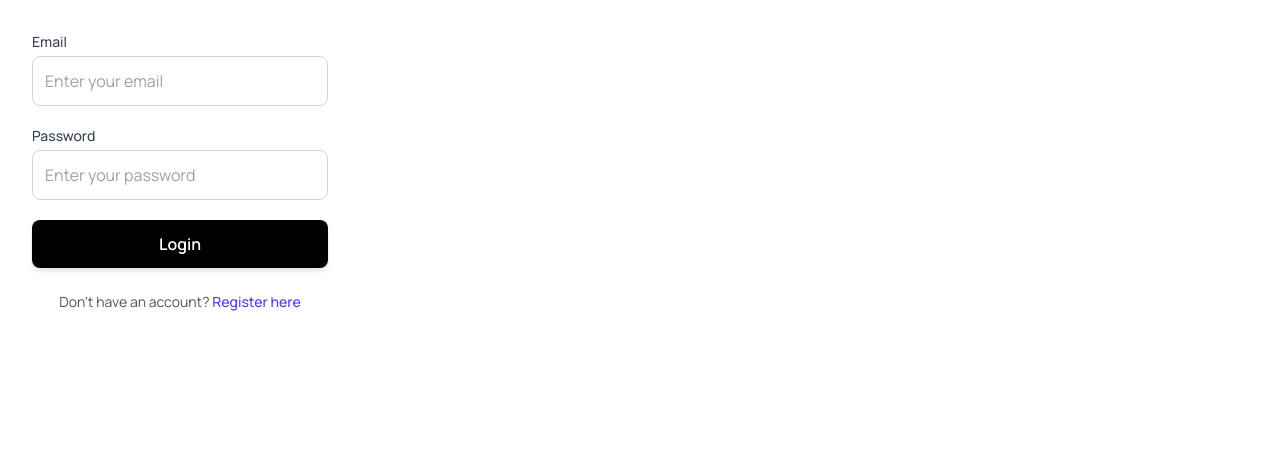
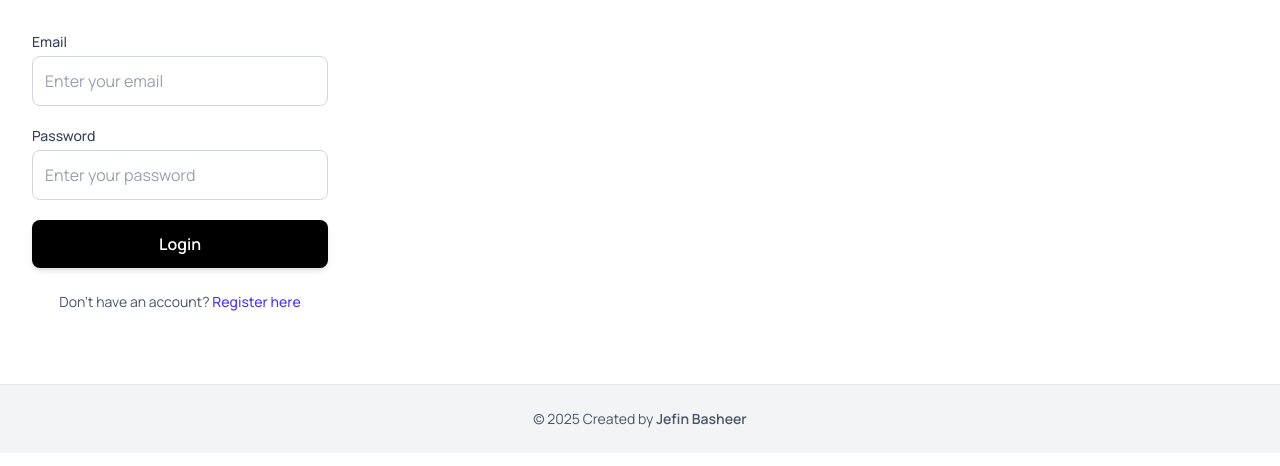
Before and after one commit to jefin-s/mobix, a React (Vite) app in the folder gentvibe/: page /login in a window 1280 px wide. Shown: the top 466 px of the page. Built offline with nearby package versions, Linux system fonts and the light colour scheme; no server answers.

Commit message:
add footer section

```diff
--- a/gentvibe/src/components/Layouts/PublicLayout.jsx
+++ b/gentvibe/src/components/Layouts/PublicLayout.jsx
@@ -25,6 +25,13 @@ const PublicLayout = () => {
       <main>
         <Outlet />
       </main>
+      {/* Footer */}
+<footer className="mt-10 py-6 bg-gray-100 border-t border-gray-200 text-center">
+  <p className="text-gray-600 text-sm">
+    &copy; {new Date().getFullYear()} Created by <span className="font-semibold">Jefin Basheer</span>
+  </p>
+</footer>
+
     </div>
   );
 };
--- a/gentvibe/src/pages/Nonauth/Cart.jsx
+++ b/gentvibe/src/pages/Nonauth/Cart.jsx
@@ -15,6 +15,7 @@ const Cart = () => {
 
   return (
     <div className="min-h-screen bg-gray-50 py-10 px-4 md:px-16 pt-20">
+
       <h1 className="text-2xl font-semibold mb-8 text-gray-800">
         {totalQuantity} {totalQuantity === 1 ? "item" : "items"}
       </h1>
@@ -125,9 +126,12 @@ const Cart = () => {
               </div>
             </div>
           </div>
+
         </div>
+
       )}
     </div>
+
   );
 };
 
```
